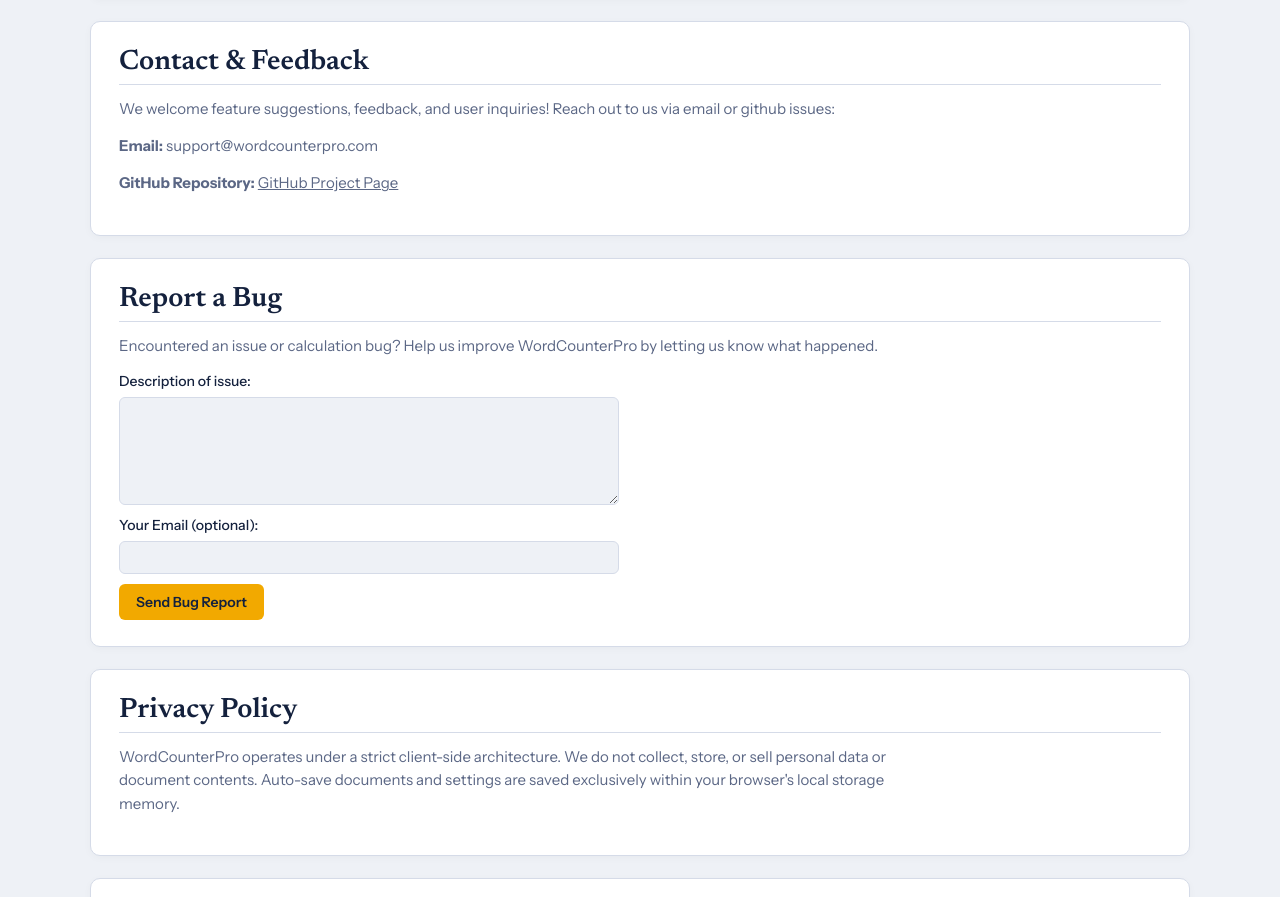
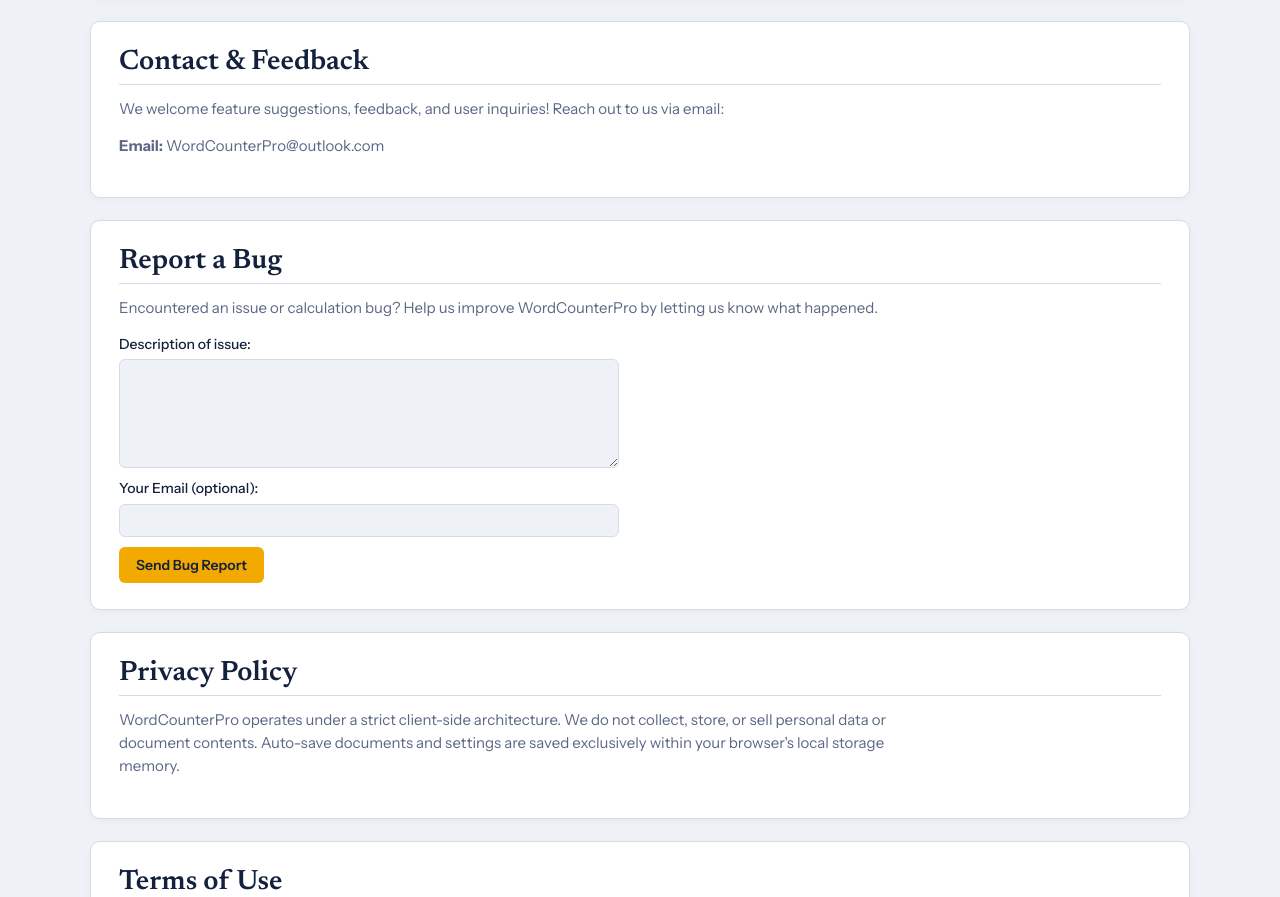
Before and after one commit to burrell001-max/WordCounterPro, a plain HTML site: page index.html in a window 1280 px wide. Shown: the part 2605-3502 px from the top of the page. Drawn offline with Linux system fonts and the light colour scheme.

Commit message:
Add files via upload

```diff
--- a/index.html
+++ b/index.html
@@ -223,7 +223,7 @@ footer a:hover { text-decoration: underline; opacity: 1; }
  <symbol id="print" viewBox="0 0 24 24"><path d="M6 9V4h12v5M6 18H4a2 2 0 01-2-2v-5a2 2 0 012-2h16a2 2 0 012 2v5a2 2 0 01-2 2h-2M6 14h12v6H6z"/></symbol>
  <symbol id="mic" viewBox="0 0 24 24"><path d="M12 1a3 3 0 00-3 3v8a3 3 0 006 0V4a3 3 0 00-3-3z"/><path d="M19 10v2a7 7 0 01-14 0v-2M12 19v4M8 23h8"/></symbol>
  <symbol id="speaker" viewBox="0 0 24 24"><polygon points="11 5 6 9 2 9 2 15 6 15 11 19 11 5"/><path d="M19.07 4.93a10 10 0 010 14.14M15.54 8.46a5 5 0 010 7.07"/></symbol>
- <symbol id="gear" viewBox="0 0 24 24"><circle cx="12" cy="12" r="3"/><path d="M19.4 15a1.65 1.65 0 00.33 1.82l.06.06a2 2 0 010 2.83 2 2 0 01-2.83 0l-.06-.06a1.65 1.65 0 00-1.82-.33 1.65 1.65 0 00-1 1.51V21a2 2 0 01-2 2 2 2 0 01-2-2v-.09A1.65 1.65 0 009 19.4a1.65 1.65 0 00-1.82.33l-.06.06a2 2 0 01-2.83 0 2 2 0 010-2.83l.06-.06a1.65 1.65 0 00.33-1.82 1.65 1.65 0 00-1.51-1H3a2 2 0 01-2-2 2 2 0 012-2h.09A1.65 1.65 0 004.6 9a1.65 1.65 0 00-.33-1.82l-.06-.06a2 2 0 010-2.83 2 2 0 012.83 0l.06.06a1.65 1.65 0 001.82.33H9a1.65 1.65 0 001-1.51V3a2 2 0 012-2 2 2 0 012 2v.09a1.65 1.65 0 001 1.51 1.65 1.65 0 001.82-.33l.06-.06a2 2 0 012.83 0 2 2 0 010 2.83l-.06.06a1.65 1.65 0 00-.33 1.82V9a1.65 1.65 0 001.51 1H21a2 2 0 012 2 2 2 0 01-2 2h-.09a1.65 1.65 0 00-1.51 1z"/></symbol>
+ <symbol id="gear" viewBox="0 0 24 24"><circle cx="12" cy="12" r="3"/><path d="M19.4 15a1.65 1.65 0 00.33 1.82l.06.06a2 2 0 010 2.83 2 2 0 01-2.83 0l-.06-.06a1.65 1.65 0 00-1.82-.33 1.65 1.65 0 00-1 1.51V21a2 2 0 01-2 2 2 2 0 01-2-2v-.09A1.65 1.65 0 009 19.4a1.65 1.65 0 00-1.82.33l-.06.06a2 2 0 01-2.83 0 2 2 0 010-2.83l.06-.06a1.65 1.65 0 00.33-1.82 1.65 1.65 0 00-1.51-1H3a2 2 0 01-2-2 2 2 0 012-2h.09A1.65 1.65 0 004.6 9a1.65 1.65 0 00-.33-1.82l-.06-.06a2 2 0 010-2.83l.06.06a1.65 1.65 0 001.82.33H9a1.65 1.65 0 001-1.51V3a2 2 0 012-2 2 2 0 012 2v.09a1.65 1.65 0 001 1.51 1.65 1.65 0 001.82-.33l.06-.06a2 2 0 012.83 0 2 2 0 010 2.83l-.06.06a1.65 1.65 0 00-.33 1.82V9a1.65 1.65 0 001.51 1H21a2 2 0 012 2 2 2 0 01-2 2h-.09a1.65 1.65 0 00-1.51 1z"/></symbol>
  <symbol id="bug" viewBox="0 0 24 24"><rect x="8" y="6" width="8" height="14" rx="4"/><path d="M6 13h12M4 9h16M4 17h16M10 2l-2 3M14 2l2 3"/></symbol>
 </svg>
 
@@ -455,9 +455,8 @@ footer a:hover { text-decoration: underline; opacity: 1; }
 
 <article class="card" id="contact">
   <h2>Contact &amp; Feedback</h2>
-  <p>We welcome feature suggestions, feedback, and user inquiries! Reach out to us via email or github issues:</p>
-  <p><strong>Email:</strong> support@wordcounterpro.com</p>
-  <p><strong>GitHub Repository:</strong> <a href="https://github.com" target="_blank" rel="noopener">GitHub Project Page</a></p>
+  <p>We welcome feature suggestions, feedback, and user inquiries! Reach out to us via email:</p>
+  <p><strong>Email:</strong> WordCounterPro@outlook.com</p>
 </article>
 
 <article class="card" id="bug">
```
